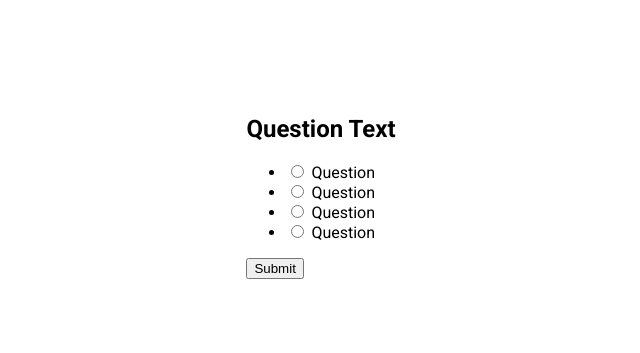
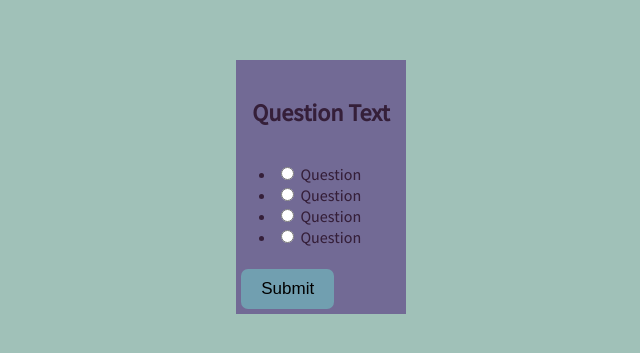
Before and after one commit to meredithajones/50_Projects_50_Days, a plain HTML site: page quizApp/quizApp.html in a window 1280 px wide. Shown: the part 213-566 px from the top of the page, without its empty margins (319-959 px from the left). Drawn offline with Linux system fonts and the light colour scheme.

Commit message:
Styled body & button

```diff
--- a/quizApp/quizApp.css
+++ b/quizApp/quizApp.css
@@ -1,17 +1,55 @@
 /*Importing Google Fonts */
-@import url('https://fonts.googleapis.com/css2?family=Roboto:wght@400;700&display=swap');
+@import url('https://fonts.googleapis.com/css2?family=Assistant:wght@500&display=swap');
 
 * {
     box-sizing: border-box;
 }
 
 body {
-    font-family: 'Roboto', sans-serif;
+    font-family: 'Assistant', sans-serif;
+    background-color: #A0C1B8;
     display: flex;
+    color: #351F39;
     flex-direction: column;
     align-items: center;
     justify-content: center;
-    overflow: hidden;
     height: 100vh;
     margin: 0;
 }
+
+.quiz-container {
+    background-color: #726A95;
+}
+
+.quiz-header {
+    padding: 4rem;
+}
+
+h2 {
+    padding: 1rem;
+}
+
+#submit {
+    background-color: #719FB0;
+    font-size: 17px;
+    padding:10px 20px;
+    border-radius: 7px;
+    margin: 5px;
+    outline: none;
+    border-style: none;
+    cursor: pointer;
+}
+
+#submit:hover {
+    color: white;
+    background-color: #351F39;
+    transform: scale(1.17);
+}
+
+.quiz-header {
+    padding: 4rem;
+}
+
+h2 {
+    padding: 1rem;
+}
```
